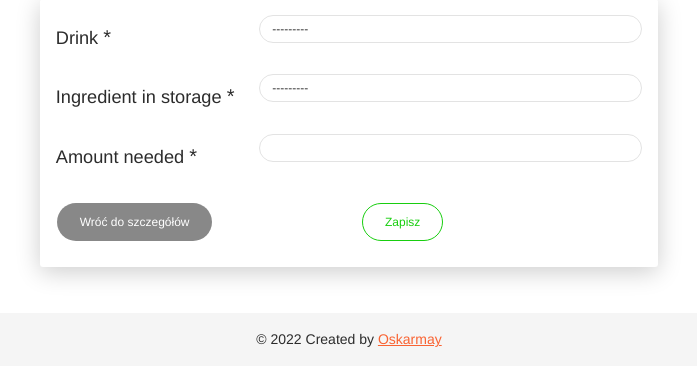
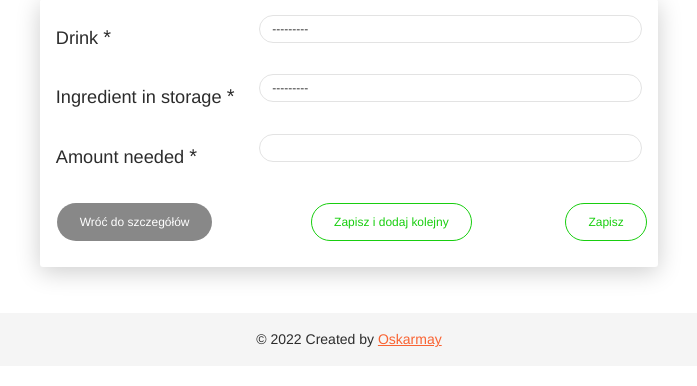
Before and after one commit to oskarmay/Bartender_Assistant, a Django app: page /bartender/ingredient_needed/create_ingredient_needed in a window 1280 px wide. Shown: the part 147-533 px from the top of the page, without its empty margins (291-988 px from the left). Run offline with Django 3.2, Linux system fonts and the light colour scheme; data that the repository does not hold is empty; some libraries are stand-ins or nearby versions.

Commit message:
add "save and add other" functionality and button in bartender create_ingredient_needed template and view;

```diff
--- a/bartender/views.py
+++ b/bartender/views.py
@@ -164,6 +164,11 @@ class IngredientNeededCreateView(PermissionRequiredMixin, CreateView):
         return ctx
 
     def get_success_url(self, **kwargs):
+        if "add_another" in self.request.POST:
+            return (
+                reverse_lazy("bartender:create_ingredient_needed")
+                + f"?drink={self.object.drink.id}"
+            )
         return reverse_lazy("bartender:detail_drink", args=(self.object.drink.id,))
 
 
--- a/templates/bartender/ingredient_needed/create_ingredient_needed.html
+++ b/templates/bartender/ingredient_needed/create_ingredient_needed.html
@@ -41,11 +41,16 @@
             {% endfor %}
 
             <div class="row">
-              <div class="col-lg-6 col-8">
+              <div class="col-lg-5 col-5">
                 <a class="btn btn-secondary btn-round" href="{% url 'bartender:detail_drink' drink.id %}">Wróć do
                   szczegółów</a>
               </div>
-              <div class="col-lg-6 col-4 text-right">
+              <div class="col-lg-5 col-5 text-right">
+                <button class="btn btn-outline-success btn-round" type="submit" name="add_another">Zapisz i dodaj
+                  kolejny
+                </button>
+              </div>
+              <div class="col-lg-2 col-2 text-center">
                 <button class="btn btn-outline-success btn-round" type="submit">Zapisz</button>
               </div>
             </div>
```
